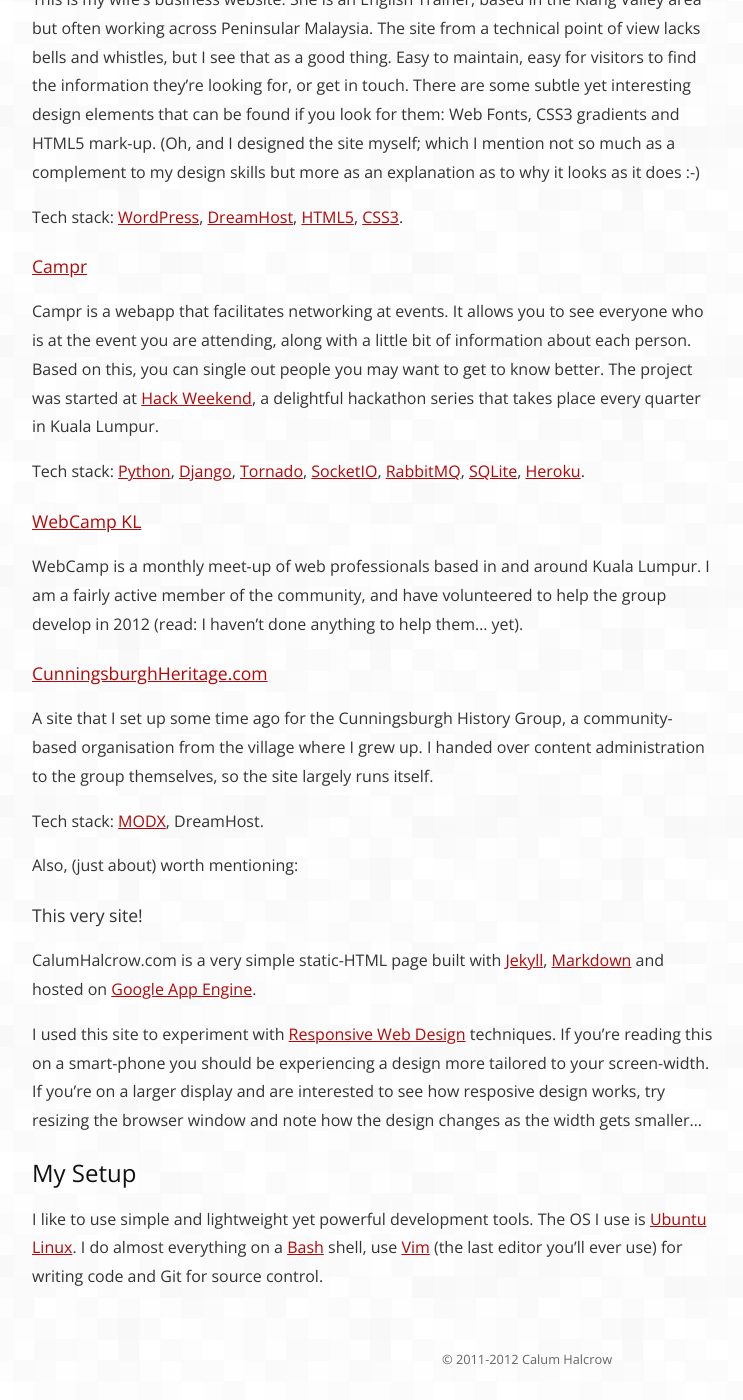
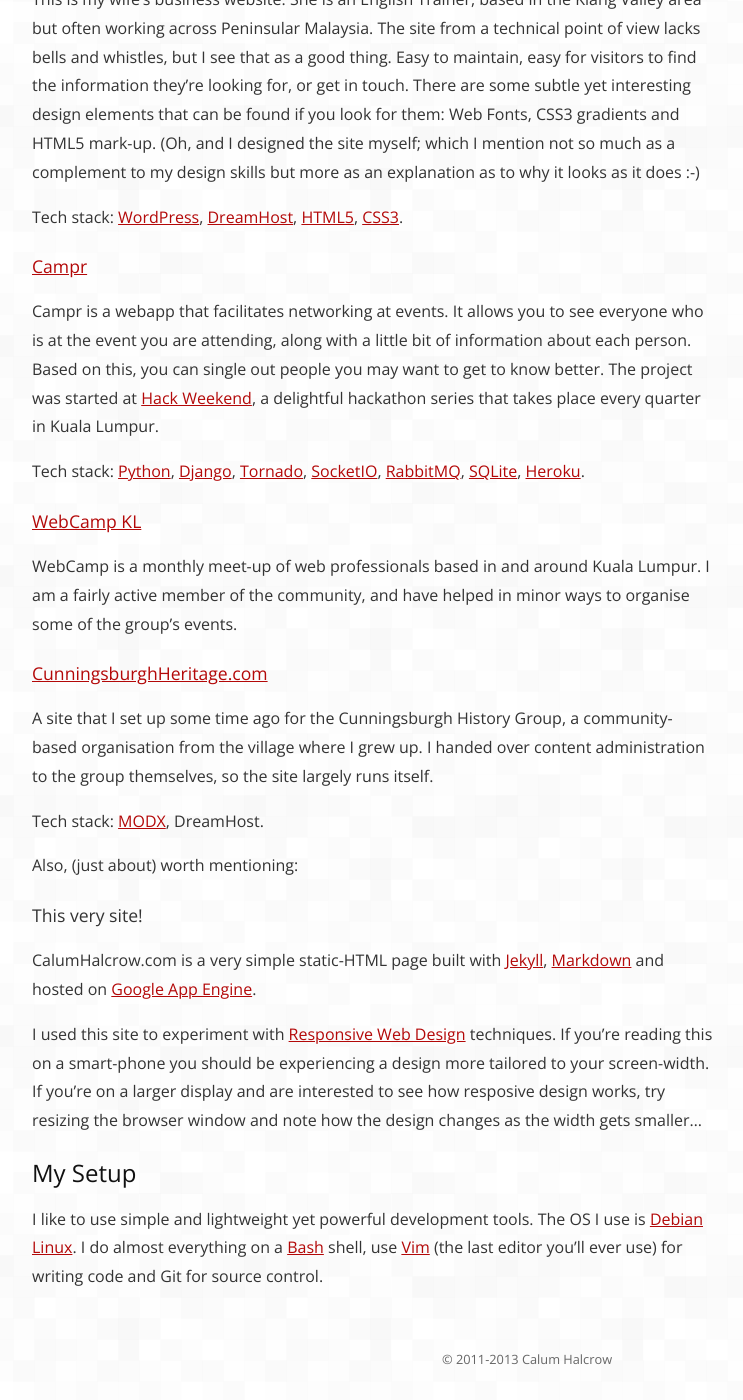
Before and after one commit to calumhalcrow/calumhalcrow, a Jekyll site: the page built from index.md, in a window 1280 px wide and 1400 px high, scrolled down 1566 px. Shown: the whole window, without its empty margins (113-856 px from the left). Built offline with Jekyll 4.4.1, drawn with Linux system fonts in a browser that asks for light colours; Markdown is read by kramdown in place of the engine named in the settings.

Commit message:
Some general content updates.

```diff
--- a/_layouts/main.html
+++ b/_layouts/main.html
@@ -43,6 +44,6 @@
             </ul>
         </div>
 
-        <div id="footer"><p>&copy; 2011-2012 Calum Halcrow</p></div>
+        <div id="footer"><p>&copy; 2011-2013 Calum Halcrow</p></div>
     </body>
 </html>
--- a/index.md
+++ b/index.md
@@ -49,7 +49,7 @@
 
 ### [WebCamp KL](http://webcamp.my)
 
-WebCamp is a monthly meet-up of web professionals based in and around Kuala Lumpur. I am a fairly active member of the community, and have volunteered to help the group develop in 2012 (read: I haven't done anything to help them... _yet_).
+WebCamp is a monthly meet-up of web professionals based in and around Kuala Lumpur. I am a fairly active member of the community, and have helped in minor ways to organise some of the group's events.
 
 ### [CunningsburghHeritage.com](http://cunningsburghheritage.com)
 
@@ -68,7 +68,7 @@
 My Setup
 --------
 
-I like to use simple and lightweight yet powerful development tools. The OS I use is [Ubuntu](http://ubuntu.com) [Linux](http://gnu.org). I do almost everything on a [Bash](http://www.gnu.org/s/bash) shell, use [Vim](http://vim.org) (the last editor you'll ever use) for writing code and Git for source control.
+I like to use simple and lightweight yet powerful development tools. The OS I use is [Debian](http://www.debian.org/) [Linux](http://gnu.org). I do almost everything on a [Bash](http://www.gnu.org/s/bash) shell, use [Vim](http://vim.org) (the last editor you'll ever use) for writing code and Git for source control.
 
 [1]: http://perl.org
 [2]: http://moose.perl.org
```
Also changed, not shown: other parts of _layouts/main.html (+1 -0 lines).
